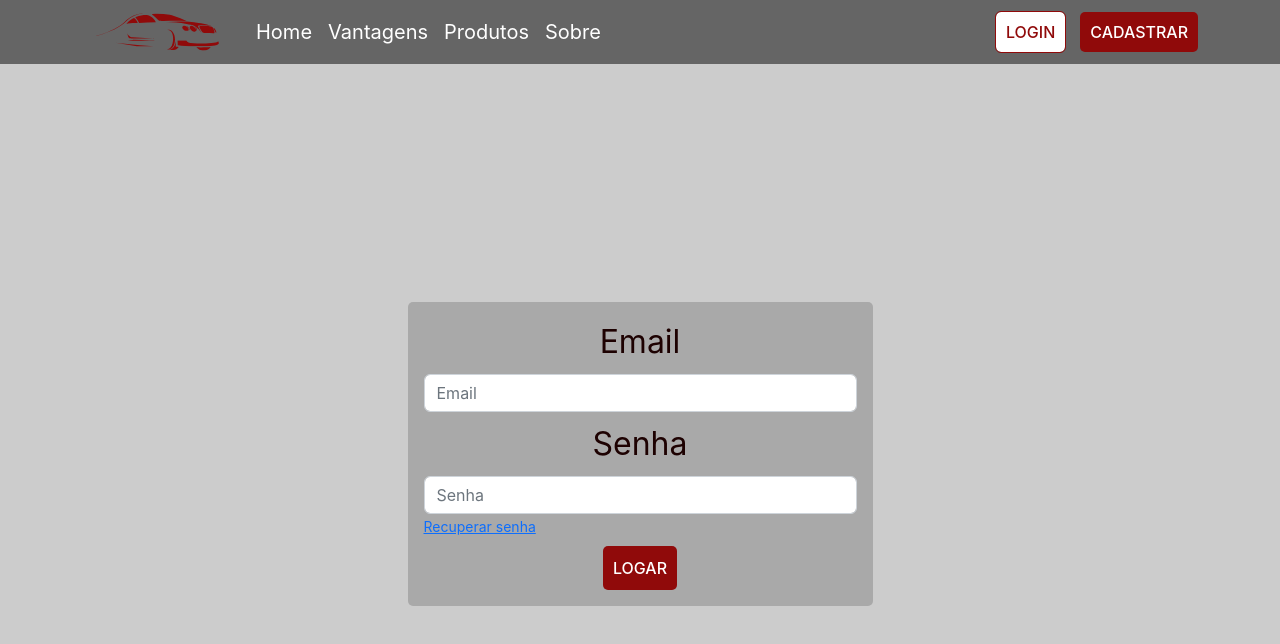
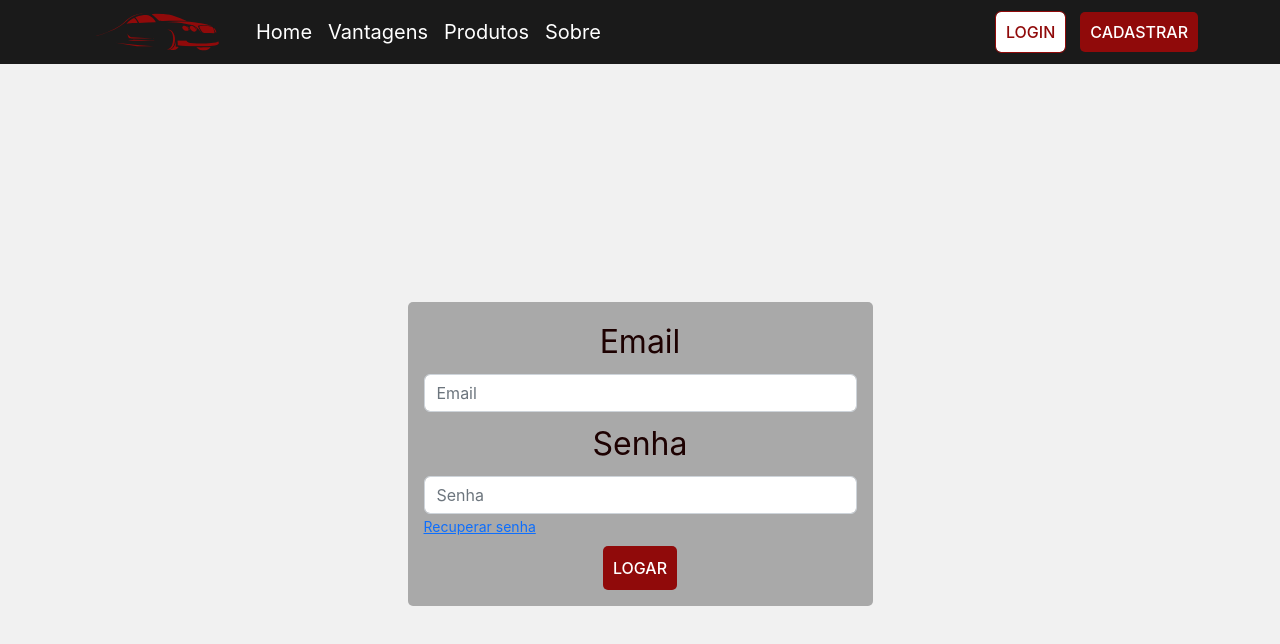
Before and after one commit to joaops3/carsStore, a React (Create React App) app in the folder frontend/: page /login in a window 1280 px wide. Shown: the top 644 px of the page. Built offline with nearby package versions, Linux system fonts and the light colour scheme.

Commit message:
fixed header

```diff
--- a/frontend/src/assets/styles/UI/_banner.scss
+++ b/frontend/src/assets/styles/UI/_banner.scss
@@ -5,6 +5,7 @@
     height: 800px;
     @include flex;
     justify-content: center;
+    filter: grayscale(0.2)
 }
 
 .banner-container{
--- a/frontend/src/assets/styles/_header.scss
+++ b/frontend/src/assets/styles/_header.scss
@@ -10,15 +10,18 @@
 }
 
 .header{
+    background-color: $fotter-bg;
+    transition: 0.5s;
+
+    .links{
+            @extend %links;
+    }
+
+}
+
+.header-fixed{
     background-color: rgba($color: #000000, $alpha: 0.5);
     transition: 0.5s;
-
-    &-bg{
-        background-color: $fotter-bg;
-        .links{
-            @extend %links;
-         }
-    }
 
     &-active{
         background-color: $fotter-bg;
@@ -31,9 +34,4 @@
     .links{
             @extend %links;
     }
-    &-user{
-
-
-    }
-
 }
--- a/frontend/src/assets/styles/index.scss
+++ b/frontend/src/assets/styles/index.scss
@@ -7,7 +7,7 @@ body {
     sans-serif;
   -webkit-font-smoothing: antialiased;
   -moz-osx-font-smoothing: grayscale;
-  background-color: #CCCCCC;
+  background-color: #f1f1f1;
 }
 
 code {
--- a/frontend/src/components/header/Header.tsx
+++ b/frontend/src/components/header/Header.tsx
@@ -13,6 +13,7 @@ interface Props {
 const Header: React.FC<Props> = ({fixed}) => {
   const isLogged = false;
   const [colorHeader, setColorHeader] = useState<boolean>(false);
+  const [headerClass, setHeaderClass] = useState<string>("header")
 
 
   const showHeader = () => {
@@ -34,7 +35,9 @@ const Header: React.FC<Props> = ({fixed}) => {
 
 
   useEffect(()=> {
-
+    if(fixed){
+      setHeaderClass("header-fixed")
+    }
     return ()=> window.addEventListener("scroll", showHeader)
   },[])
 
@@ -43,7 +46,7 @@ const Header: React.FC<Props> = ({fixed}) => {
     <>
       <header>
         {/* @ts-ignore */}
-        <Navbar className={`header${colorHeader ? "-active": ""} ${fixed ? "": "-bg"}`} fixed={`${fixed ? "top" : ""}`} expand="lg">
+        <Navbar className={`${headerClass}${colorHeader ? "-active" : ""}`} fixed={`${fixed ? "top" : ""}`} expand="lg">
           <Container>
             <Navbar.Brand href="/">
               <img src={Logo} width="150px" alt="logo" />
```
Also changed, not shown: 1 other file (tests, documents, lock files or other folders).
